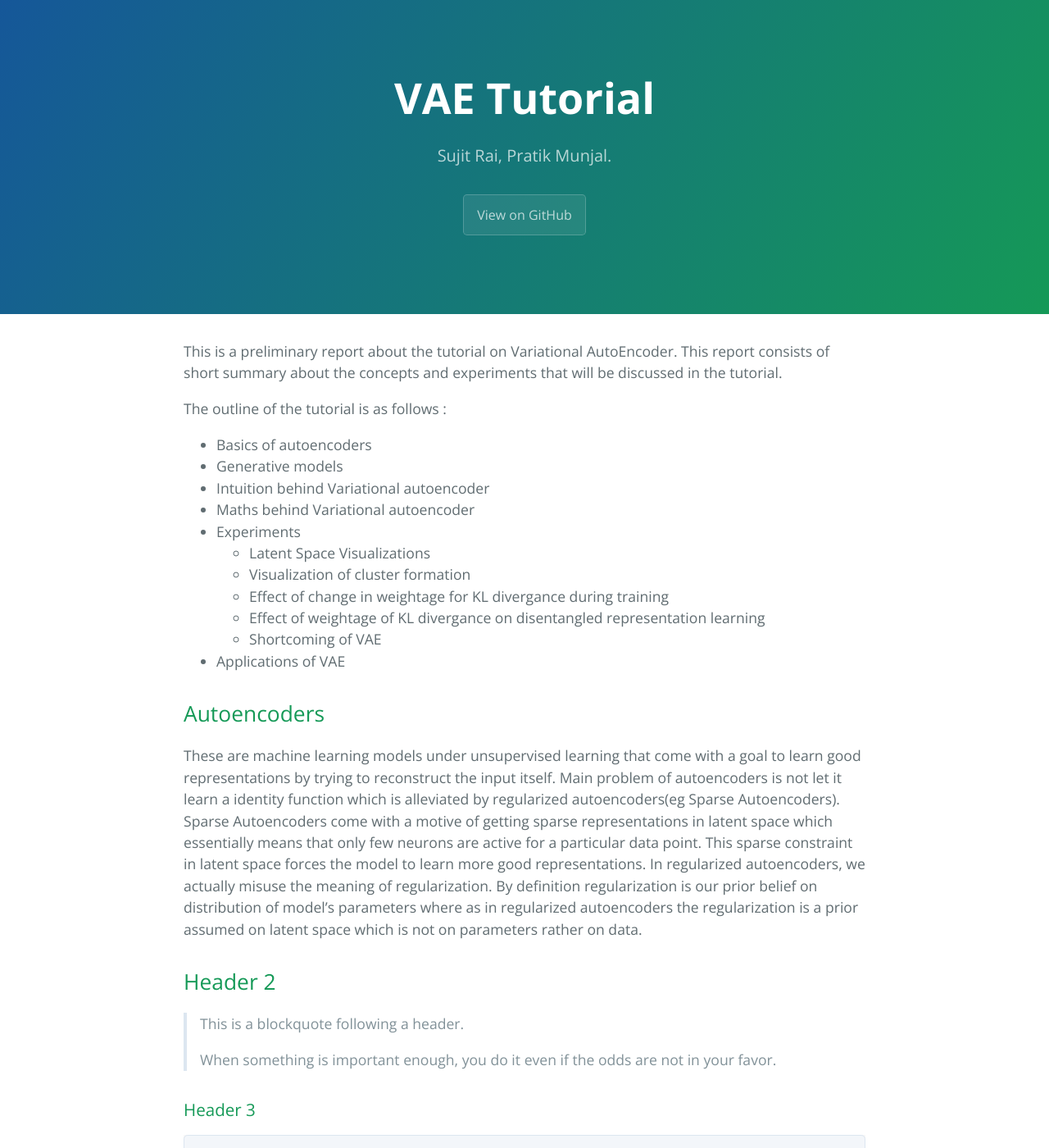
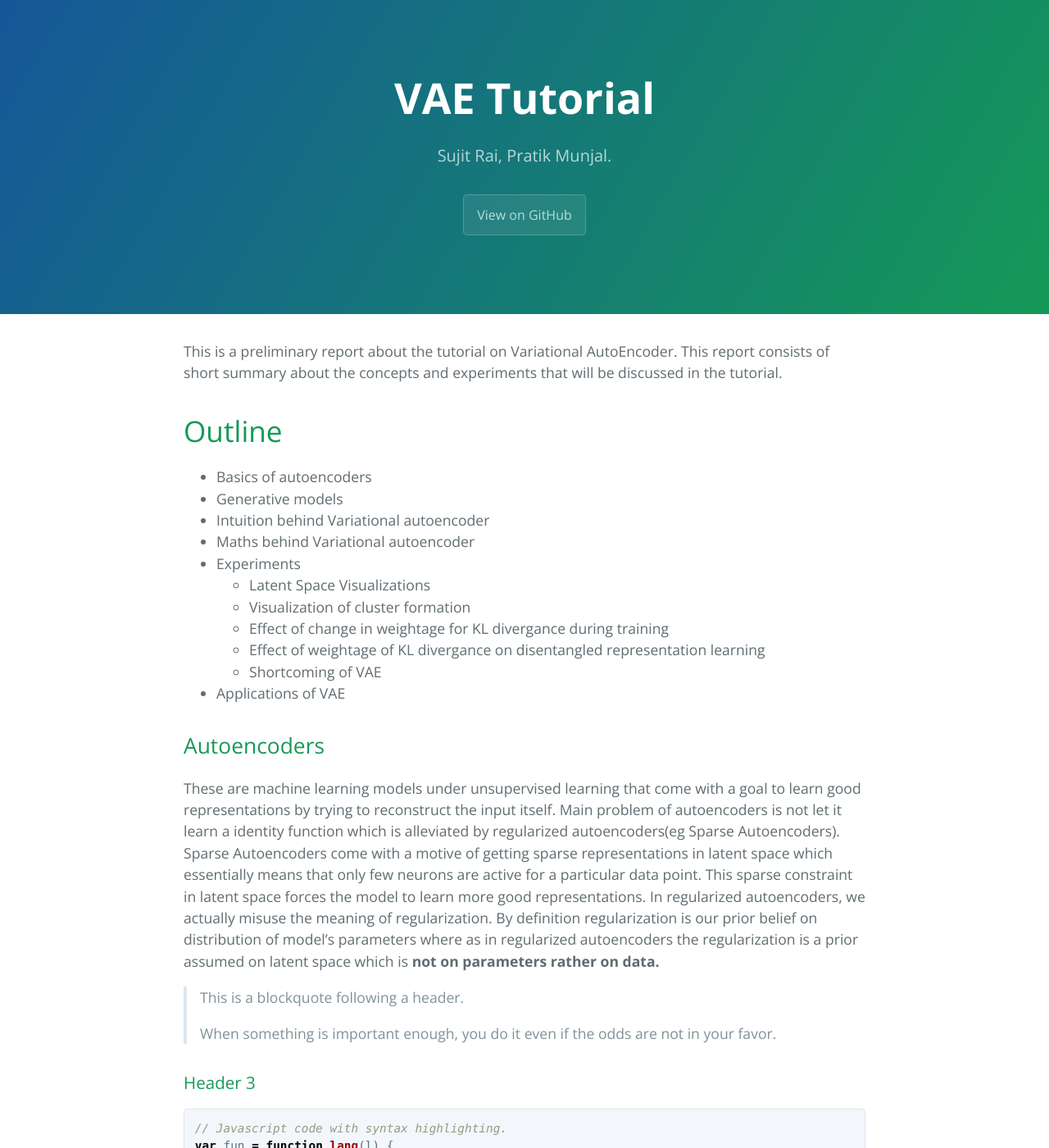
Before and after one commit to sujit-rai/tutorial-vae.github.io, a Jekyll site: the page built from index.md, in a window 1280 px wide and 1400 px high. Shown: the whole window at 82% size. Built offline with Jekyll 4.4.1, drawn with Linux system fonts in a browser that asks for light colours.

Commit message:
Update index.md

```diff
--- a/index.md
+++ b/index.md
@@ -3,7 +3,7 @@
 ---
 This is a preliminary report about the tutorial on Variational AutoEncoder. This report consists of short summary about the concepts and experiments that will be discussed in the tutorial.
 
-The outline of the tutorial is as follows :
+# Outline
 - Basics of autoencoders
 - Generative models
 - Intuition behind Variational autoencoder
@@ -18,9 +18,12 @@
 
 ## Autoencoders
 
-These are machine learning models under unsupervised learning that come with a goal to learn good representations by trying to reconstruct the input itself. Main problem of autoencoders is not let it learn a identity function which is alleviated by regularized autoencoders(eg Sparse Autoencoders). Sparse Autoencoders come with a motive of getting sparse representations in latent space which essentially means that only few neurons are active for a particular data point. This sparse constraint in latent space forces the model to learn more good representations. In regularized autoencoders, we actually misuse the meaning of regularization. By definition regularization is our prior belief on distribution of model’s parameters where as in regularized autoencoders the regularization is a prior assumed on latent space which is not on parameters rather on data.
+These are machine learning models under unsupervised learning that come with a goal to learn good representations by trying to reconstruct the input itself. Main problem of autoencoders is not let it learn a identity function which is alleviated by regularized autoencoders(eg Sparse Autoencoders). Sparse Autoencoders come with a motive of getting sparse representations in latent space which essentially means that only few neurons are active for a particular data point. This sparse constraint in latent space forces the model to learn more good representations. In regularized autoencoders, we actually misuse the meaning of regularization. By definition regularization is our prior belief on distribution of model’s parameters where as in regularized autoencoders the regularization is a prior assumed on latent space which is **not on parameters rather on data.**
 
-## Header 2
+
+
+
+
 
 > This is a blockquote following a header.
 >
```
